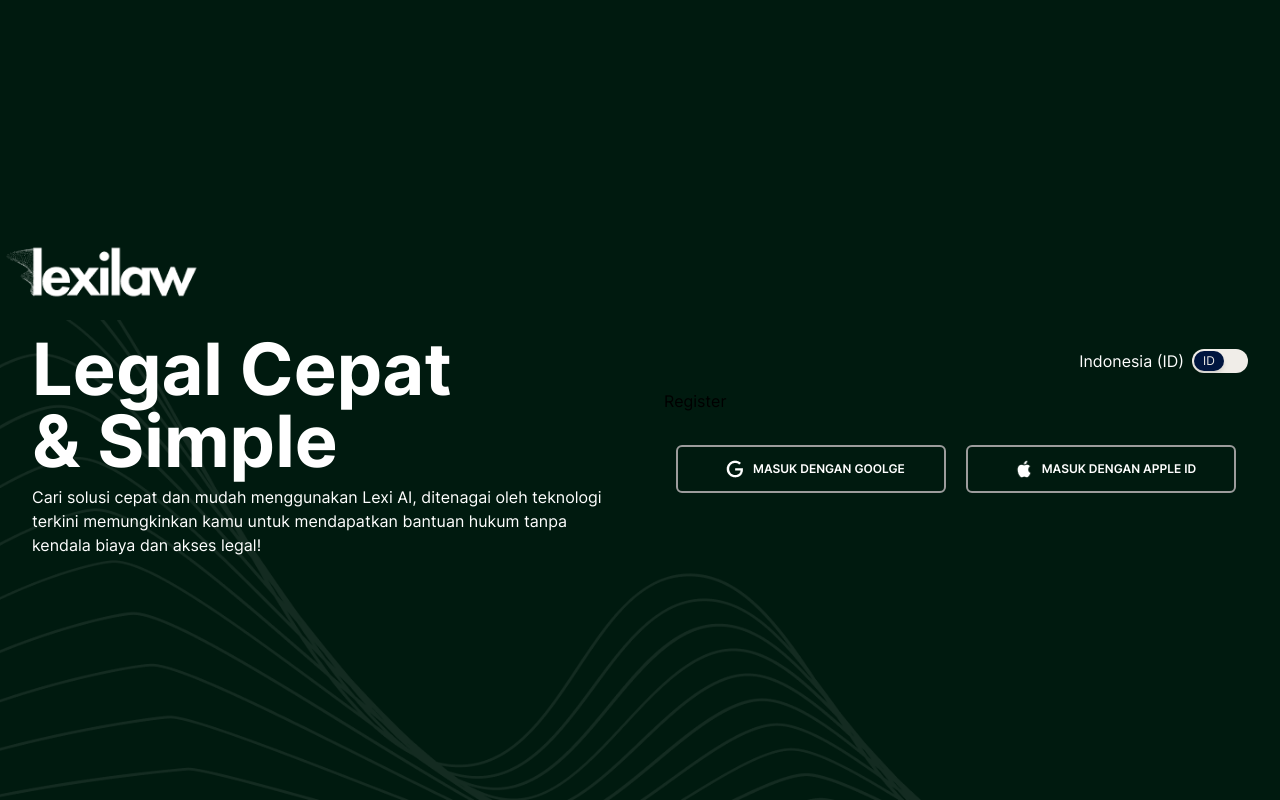
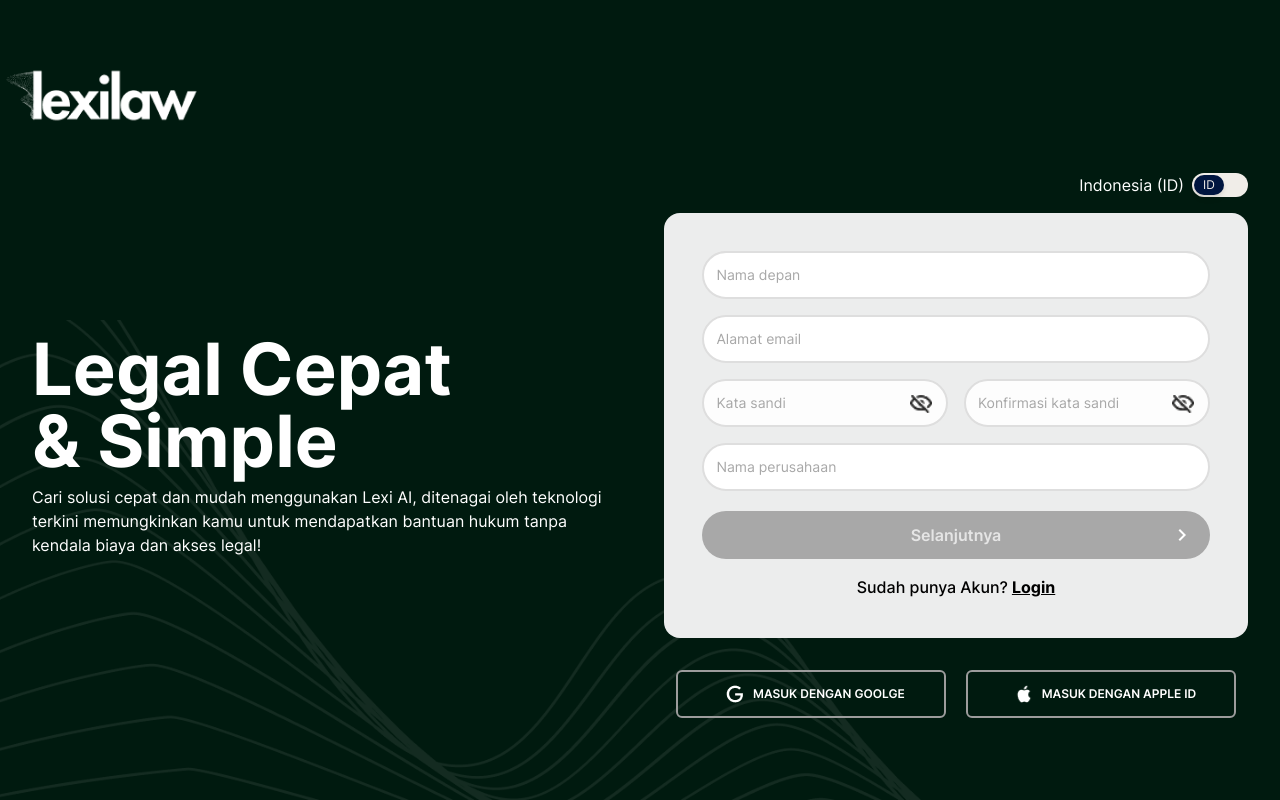
Before and after one commit to leobgs/lexilaw-web, a React (Create React App) app: page /register in a window 1280 px wide. Built offline with nearby package versions, Linux system fonts and the light colour scheme; no server answers.

Commit message:
feat: add Name, Password, company name and submit button on register form

```diff
--- a/src/views/Auth/register/Register.jsx
+++ b/src/views/Auth/register/Register.jsx
@@ -1,8 +1,101 @@
+import { useState } from "react";
+import AuthCard from "components/Card/AuthCard";
+import { useGlobalContext } from "hooks/context";
+import { Button, Input } from "components";
+import { InputPassword } from "components/InputPassword";
+import images from "assets/images";
 
 export default function Register() {
-    return (
-        <>
-        <h1>Register</h1>
-        </>
-    );
+  const { openAlert } = useGlobalContext();
+  const [form, setForm] = useState({ email: "", password: "" });
+  const [error, setError] = useState("");
+
+  const handleChangeForm = (e) => {
+    const { name, value } = e;
+    if (name) {
+      setForm({ ...form, [name]: value });
+      setError("");
+    }
+  };
+
+  return (
+    <>
+      <AuthCard className>
+        <div className="grid grid-cols-1 gap-y-4 h-fit">
+          <Input
+            name="firstName"
+            value={form.email}
+            onChange={handleChangeForm}
+            className="w-full rounded-full"
+            inputClass="!border-secondary-logo focus:outline-secondary-logo"
+            rowed
+            placeholder="Nama depan"
+          />
+
+          <Input
+            name="firstName"
+            value={form.email}
+            onChange={handleChangeForm}
+            className="w-full rounded-full"
+            inputClass="!border-secondary-logo focus:outline-secondary-logo"
+            rowed
+            placeholder="Alamat email"
+          />
+
+          <div className="grid grid-cols-1 xl:grid-cols-2 gap-4">
+            <InputPassword
+              name="password"
+              className="w-full"
+              inputClassName="!border-secondary-logo focus:outline-secondary-logo"
+              placeholder="Kata sandi"
+              value={form.password}
+              onChange={handleChangeForm}
+              error={error}
+            />
+
+            <InputPassword
+              name="password"
+              className="w-full"
+              inputClassName="!border-secondary-logo focus:outline-secondary-logo"
+              placeholder="Konfirmasi kata sandi"
+              value={form.password}
+              onChange={handleChangeForm}
+              error={error}
+            />
+          </div>
+
+          <Input
+            name="firstName"
+            value={form.email}
+            onChange={handleChangeForm}
+            className="w-full rounded-full"
+            inputClass="!border-secondary-logo focus:outline-secondary-logo"
+            rowed
+            placeholder="Nama perusahaan "
+          />
+
+          <Button
+            label={"Selanjutnya"}
+            onClick={() => {}}
+            iconRight={images.chevron_right}
+            iconClassName={"absolute right-4"}
+            disabled={!form.password || !form.email}
+            className={
+              "btn-secondary-hover w-full mt-1 rounded-full font-medium relative"
+            }
+          />
+
+          <p className="text-center font-medium">
+            Sudah punya Akun?
+            <a
+              className="font-bold text-gray-900 underline ms-1"
+              href="/login"
+            >
+              Login
+            </a>
+          </p>
+        </div>
+      </AuthCard>
+    </>
+  );
 }
```
